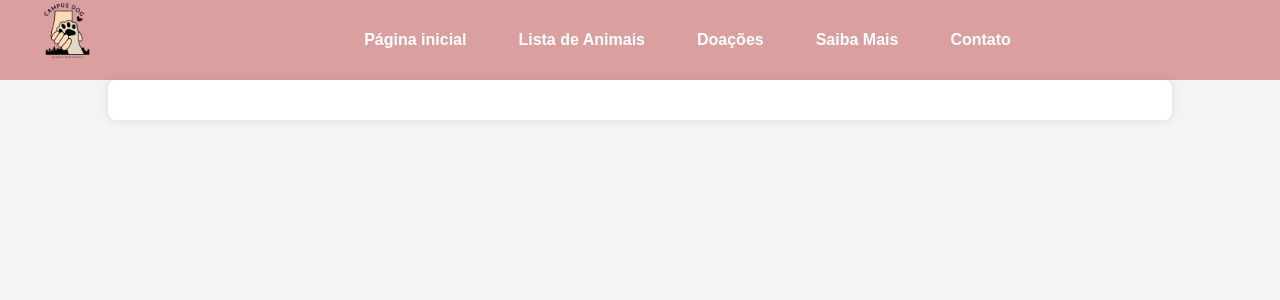
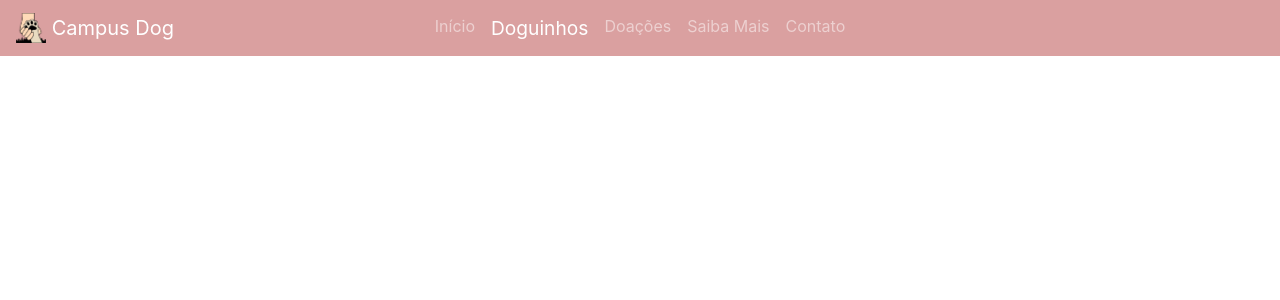
Before and after one commit to JeanFD/Campus_Dog, a Django app: page /lista in a window 1280 px wide. Shown: the top 300 px of the page. Run offline with Django 5.2, Linux system fonts and the light colour scheme; data that the repository does not hold is empty; some libraries are stand-ins or nearby versions.

Commit message:
Correção de responsividade

```diff
--- a/app/models.py
+++ b/app/models.py
@@ -1,6 +1,12 @@
 from django.db import models
 import stdimage
 from stdimage.models import StdImageField
+
+# class Raça(models.Model):
+
+# class Genero(models.Model):
+
+# class Vacinas(models.Model):
 
 class Animal(models.Model):
     nome = models.CharField(max_length=100)
--- a/app/static/css/styles.css
+++ b/app/static/css/styles.css
@@ -1,4 +1,32 @@
-body {
+/* Centralizar os links no modo desktop */
+@media (min-width: 992px) {
+    .navbar-nav {
+        position: absolute;
+        left: 50%;
+        transform: translateX(-50%);
+    }
+}
+
+/* Alinhar links verticalmente abaixo da logo no modo mobile */
+@media (max-width: 991px) {
+    .navbar-nav {
+        flex-direction: column;
+        text-align: center;
+    }
+}
+
+
+nav {
+    background-color: #daa0a0;
+    color: #fff;
+}
+
+/* .nav_item{
+    font-size: 1.2rem;
+} */
+
+
+/* body {
     font-family: Arial, sans-serif;
     background-color: #f4f4f4;
     margin: 0;
@@ -6,17 +34,9 @@ body {
     color: #333;
 }
 
-.navbar {
-    background-color: #daa0a0;
-    padding: 10px 20px;
-    color: #fff;
-    display: flex;
-    justify-content: space-between;
-    align-items: center;
-    height: 60px;
-}
 
-.navbar .logo img {
+
+nav .logo img {
     max-height: 100%;
     height: auto;
     max-width: 95px;
@@ -110,3 +130,7 @@ body {
 .card-body a:hover {
     background-color: #e9bcbc;
 }
+
+.nave {
+    align-items: center;
+} */
--- a/app/templates/lista_animais.html
+++ b/app/templates/lista_animais.html
@@ -5,23 +5,47 @@
 <head>
     <meta charset="UTF-8">
     <meta name="viewport" content="width=device-width, initial-scale=1.0">
-    <title>Lista de Animais</title>
+    <title>Doguinhos</title>
+    {% bootstrap_css%}
     <link rel="stylesheet" href="{% static 'css/styles.css' %}">
 </head>
+
 <body>
-    <div class="navbar">
-        <div class="logo">
-            <img src="{% static 'app/images/logo.png' %}" alt="Logo">
-        </div>
-        <div class="menu">
-            <a href="pagina_inicial">Página inicial</a>
-            <a href="{% url 'lista_animais' %}">Lista de Animais</a>
-            <a href="{% url 'doacoes' %}">Doações</a>
-            <a href="{% url 'saiba_mais' %}">Saiba Mais</a>
-            <a href="{% url 'contato' %}">Contato</a>
-        </div>
+    <nav class="navbar navbar-expand-lg navbar-dark position-relative">
+    <a class="navbar-brand" href="{% url 'doacoes' %}">
+        <img src="{% static 'images/logo.png' %}" height="30" class="d-inline-block align-top" alt="">
+        Campus Dog
+    </a>
+
+    <button class="navbar-toggler" type="button" data-toggle="collapse" data-target="#navbarNav" aria-controls="navbarNav" aria-expanded="false" aria-label="Toggle navigation">
+        <span class="navbar-toggler-icon"></span>
+    </button>
+
+    <!-- Div para centralizar os links no centro da tela -->
+    <div class="collapse navbar-collapse justify-content-center" id="navbarNav">
+        <ul class="navbar-nav">
+            <li class="nav-item">
+                <a class="nav-link" href="{% url 'index' %}">Início</a>
+            </li>
+            <li class="nav-item">
+                <a class="nav-link active" href="#" style="font-size: 1.2rem;">Doguinhos <span class="sr-only">(current)</span></a>
+            </li>
+            <li class="nav-item">
+                <a class="nav-link" href="{% url 'doacoes' %}">Doações</a>
+            </li>
+            <li class="nav-item">
+                <a class="nav-link" href="{% url 'saiba_mais' %}">Saiba Mais</a>
+            </li>
+            <li class="nav-item">
+                <a class="nav-link" href="{% url 'contato' %}">Contato</a>
+            </li>
+        </ul>
     </div>
-    <div class="container">
+</nav>
+
+
+
+    <div class="container mt-5">
         <div class="cards">
             {% for animal in animais %}
             <div class="card" style="width: 18rem;">
```
Also changed, not shown: app/static/images/logo.png.
